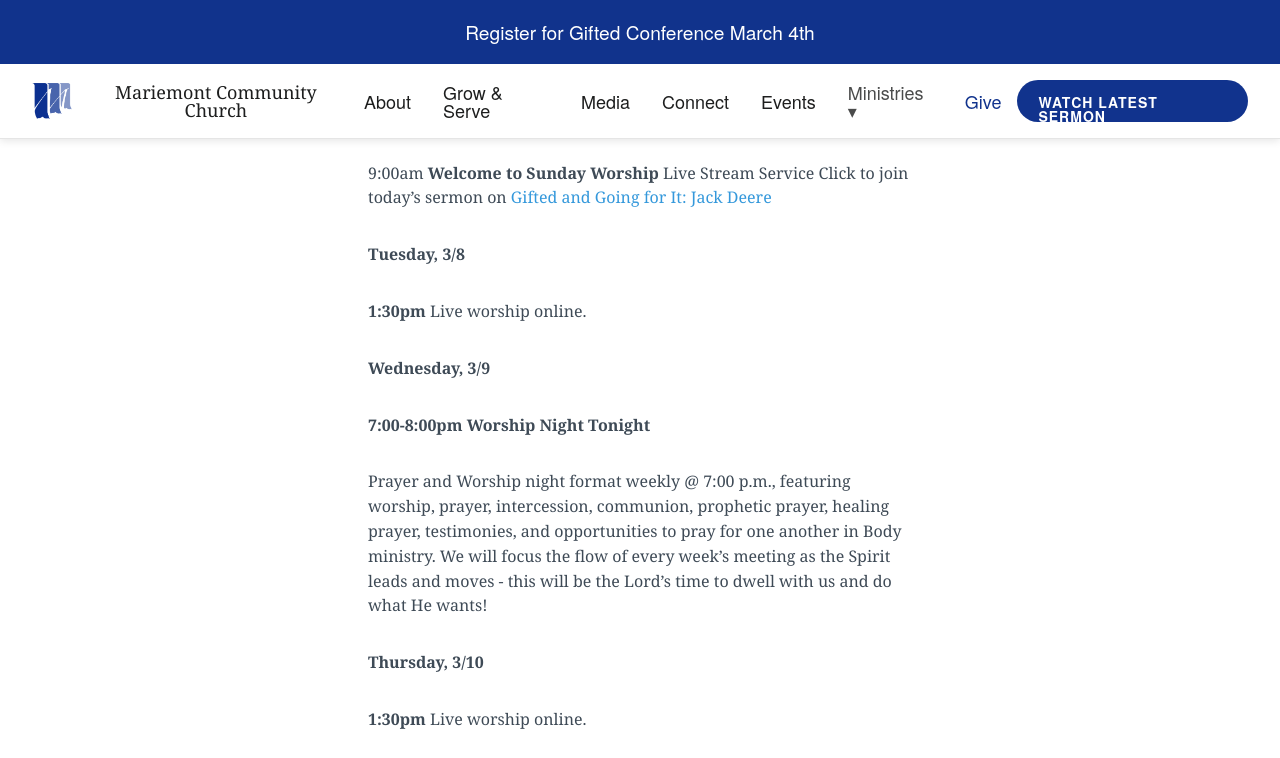
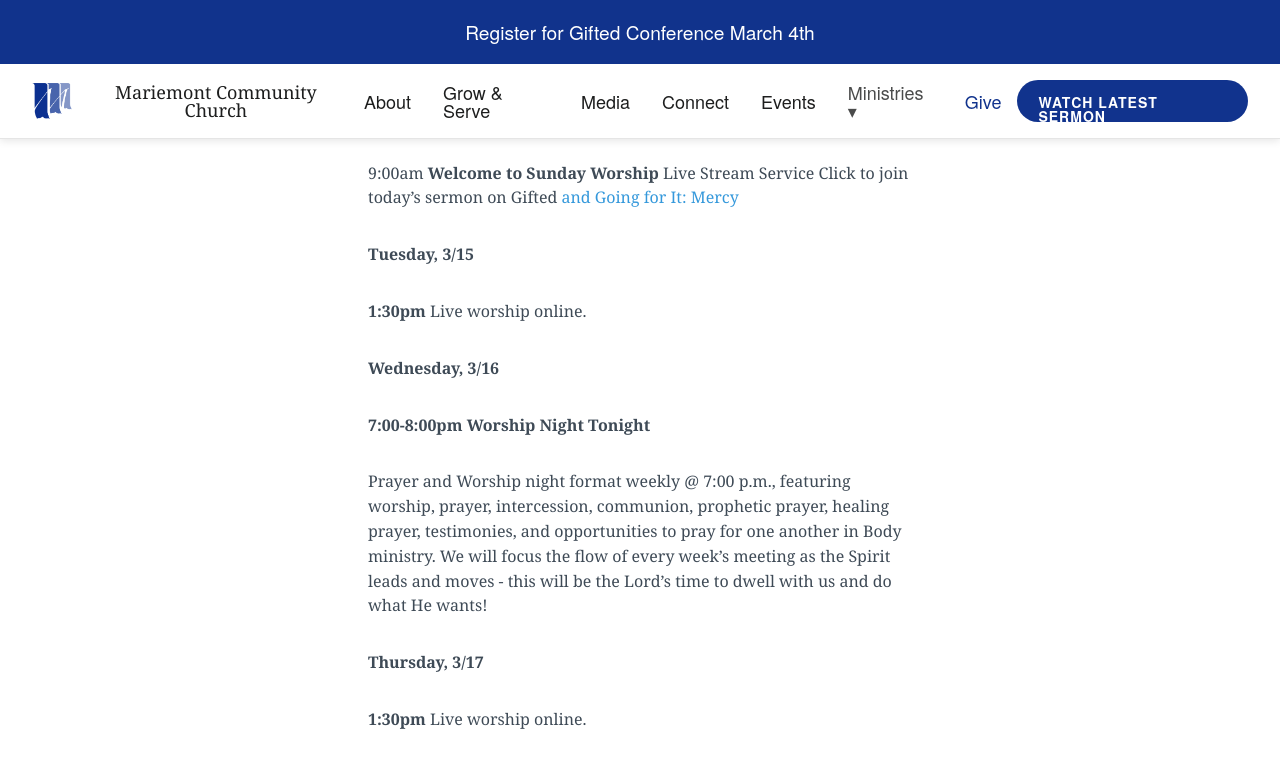
Before and after one commit to lukemoderwell/mariemont, a Jekyll site: the page built from updates.markdown, in a window 1280 px wide and 1400 px high, scrolled down 1087 px. Shown: the top 758 px of the window. Built offline with Jekyll 4.4.1, drawn with Linux system fonts in a browser that asks for light colours; nearby versions of some CDN libraries.

Commit message:
Updated Updates

```diff
--- a/updates.markdown
+++ b/updates.markdown
@@ -34,21 +34,22 @@
 
 **MARCH**
 
-**Sunday, 3/6**
+**Sunday, 3/13**
 
-9:00am **Welcome to Sunday Worship** Live Stream Service Click to join today's sermon on [Gifted and Going for It: Jack Deere](https://youtu.be/gCuvrDtEzzs)
+9:00am **Welcome to Sunday Worship** Live Stream Service Click to join today's sermon on Gifted[ and Going for It: Mercy
+](https://youtu.be/KwtVc43izus)
 
-**Tuesday, 3/8**
+**Tuesday, 3/15**
 
 **1:30pm** Live worship online.
 
-**Wednesday, 3/9**
+**Wednesday, 3/16**
 
 **7:00-8:00pm**  **Worship Night Tonight**
 
 Prayer and Worship night format weekly @ 7:00 p.m., featuring worship, prayer, intercession, communion, prophetic prayer, healing prayer, testimonies, and opportunities to pray for one another in Body ministry. We will focus the flow of every week’s meeting as the Spirit leads and moves - this will be the Lord’s time to dwell with us and do what He wants!
 
-**Thursday, 3/10**
+**Thursday, 3/17**
 
 **1:30pm** Live worship online.
 
```
